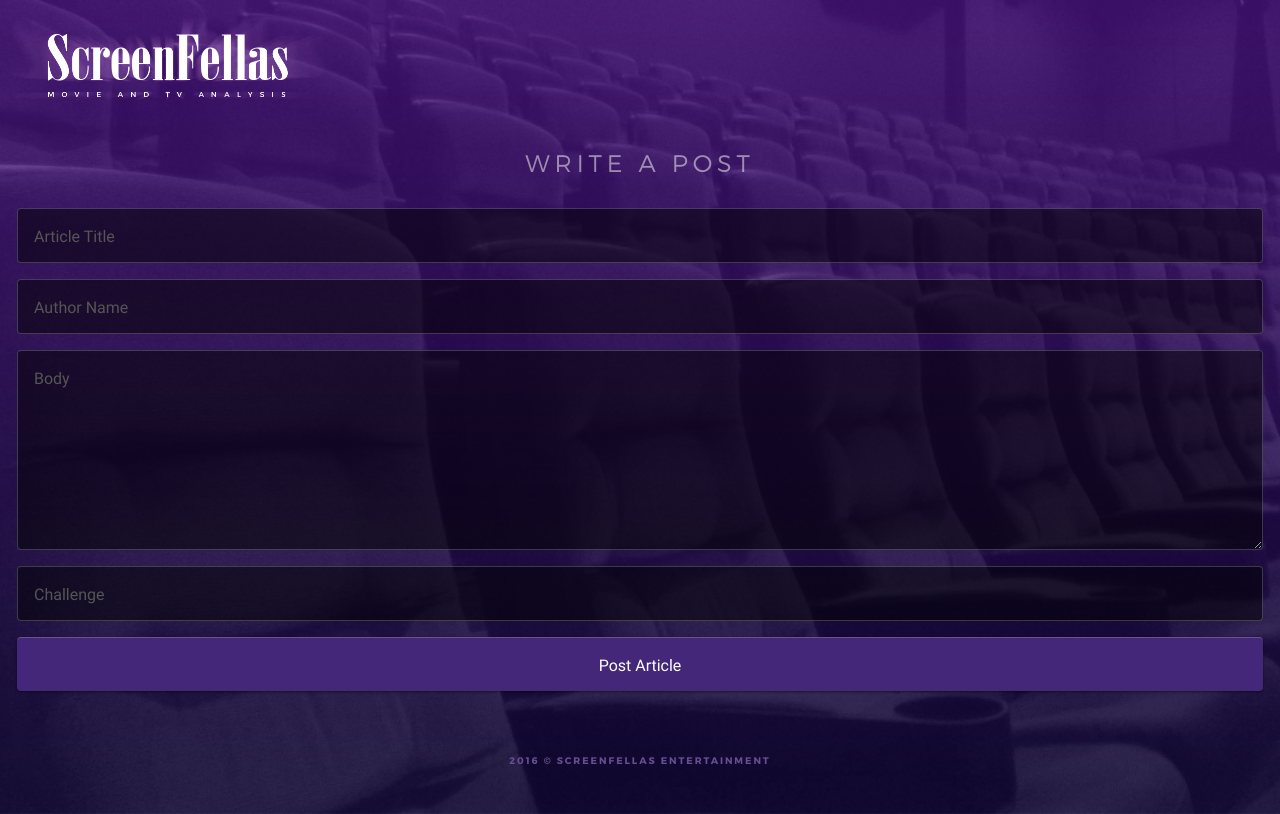
After one commit to ztmarron/screenfellas, a PHP site: page /content/post.php in a window 1280 px wide. The commit adds this page. Run offline with PHP 8.4, Linux system fonts and the light colour scheme.

Commit message:
Added first-phase article system. Began dynamic update of Listen page (WIP).

```diff
--- /dev/null
+++ b/DatabaseConfig.php
@@ -0,0 +1,10 @@
+<?php
+
+$db = new mysqli("localhost", "screenfellas", "screenfellas", "screenfellas");
+if($db->connect_errno) {
+	echo "Failed to connect to MySQL (code " . $db->connect_errno . ") " . $db->connect_error;
+}
+
+// $db->query("CREATE TABLE IF NOT EXISTS articles ");
+
+?>
--- a/public_html/common/global.css
+++ b/public_html/common/global.css
@@ -54,8 +54,23 @@ table {
 */
 
 @font-face {
+	font-family: MontserratUltraLight;
+	src: url("/common/Montserrat-UltraLight.otf") format("opentype");
+}
+
+@font-face {
 	font-family: MontserratLight;
 	src: url("/common/Montserrat-Light.otf") format("opentype");
+}
+
+@font-face {
+	font-family: MontserratRegular;
+	src: url("/common/Montserrat-Regular.otf") format("opentype");
+}
+
+@font-face {
+	font-family: MontserratSemiBold;
+	src: url("/common/Montserrat-SemiBold.otf") format("opentype");
 }
 
 @font-face {
@@ -186,6 +201,74 @@ p {
 
 /*****************************************************************************
 /*
+/*   CONTROLS
+/*
+*/
+
+.contentbox {
+	padding: 1em;
+	border: 1px solid rgba(255, 255, 255, 0.0);
+}
+
+input[type="text"], textarea, input[type="submit"] {
+	background: rgba(0, 0, 0, 0.5);
+	border: 1px solid rgba(255, 255, 255, 0.2);
+	box-sizing: border-box;
+	display: block;
+	outline: none;
+	width: 100%;
+	color: white;
+	font-family: RobotoRegular;
+	margin-top: 1em;
+	padding: 1em;
+	border-radius: 0.25em;
+	resize: vertical;
+	font-size: 1em;
+}
+
+textarea {
+	min-height: 200px;
+}
+
+input[type="submit"] {
+	background: #45277a;
+	box-shadow: 0px 1px 3px rgba(0, 0, 0, 0.5);
+	border: none;
+	border-top: 1px solid rgba(255, 255, 255, 0.2);
+	cursor: pointer;
+}
+
+input[type="submit"]:hover {
+	background: #4b2a85;
+}
+
+input[type="submit"]:active {
+	background: #402470;
+}
+
+input[type="text"]:focus, textarea:focus {
+	border: 1px solid #ad42f4;
+}
+
+::-webkit-input-placeholder { /* Chrome */
+	color: #555;
+}
+:-ms-input-placeholder { /* IE 10+ */
+	color: #555;
+}
+::-moz-placeholder { /* Firefox 19+ */
+	color: #555;
+	opacity: 1;
+}
+:-moz-placeholder { /* Firefox 4 - 18 */
+	color: #555;
+	opacity: 1;
+}
+
+
+
+/*****************************************************************************
+/*
 /*   MEDIA QUERIES
 /*
 */
--- /dev/null
+++ b/public_html/content/content.css
@@ -0,0 +1,72 @@
+.article {
+	background: rgba(0, 0, 0, 0.4);
+	padding: 2em;
+	margin-top: 2em;
+}
+
+.article-title {
+	color: white;
+	font-family: MontserratLight;
+	font-size: 2em;
+	line-height: 1.25em;
+	display: block;
+}
+
+.article-author {
+	color: rgba(255, 255, 255, 0.6);
+	font-family: MontserratRegular;
+	font-size: 1em;
+	display: block;
+	margin-top: 1em;
+	float: left;
+}
+
+.article-date {
+	color: rgba(255, 255, 255, 0.9);
+	font-family: MontserratLight;
+	font-size: 1em;
+	text-transform: uppercase;
+	letter-spacing: 0.3em;
+	display: block;
+	margin-top: 1em;
+	text-align: right;
+}
+
+.article-content {
+	font-family: RobotoRegular;
+	color: rgba(255, 255, 255, 0.65);
+	display: block;
+	margin-top: 2em;
+	line-height: 1.4em;
+}
+
+
+/*****************************************************************************
+/*
+/*   MEDIA QUERIES
+/*
+*/
+
+@media only screen and (min-width: 800px) {
+
+	body {
+		font-size: 1.0em;
+	}
+
+}
+
+@media only screen and (min-width: 1100px) {
+
+	body {
+		font-size: 1.0em;
+	}
+
+}
+
+@media only screen and (min-width: 1300px) {
+
+	body {
+		font-size: 1.0em;
+	}
+
+}
--- /dev/null
+++ b/public_html/content/post.php
@@ -0,0 +1,57 @@
+<?php
+
+include_once("../../DatabaseConfig.php");
+
+if(isset($_POST['post'])) {
+	postArticle();
+}
+
+function postArticle() {
+	global $db;
+
+	$postTitle = $_POST['title'];
+	$postAuthor = $_POST['author'];
+	$postDate = date("Y-m-d");
+	$postBody = nl2br($_POST['body']);
+	$postChallenge = $_POST['challenge'];
+
+	if(strcmp($postChallenge, "loveisthemaze") !== 0)
+		return; // Unauthorized user of the system.
+
+	$stmt = $db->prepare("INSERT INTO articles (name, author, date, content) VALUES (?, ?, ?, ?)");
+	$stmt->bind_param("ssss", $postTitle, $postAuthor, $postDate, $postBody);
+	$stmt->execute();
+}
+
+?>
+
+<!DOCTYPE html>
+<html>
+	<head>
+		<title>Movie and TV Analysis Podcasts and Media &middot; Screenfellas Entertainment</title>
+
+		<meta name="viewport" content="width=device-width, initial-scale=1.0">
+		<meta http-equiv="Content-Language" content="en">
+
+		<link href="/common/global.css" rel="stylesheet" type="text/css">
+		<link href="content.css" rel="stylesheet" type="text/css">
+
+		<link href="/common/favicon.png" rel="icon">
+		<link href="/common/favicon-192.png" rel="icon" sizes="192x192" >
+		<meta name="theme-color" content="#372f75">
+	</head>
+	<body>
+		<a href="/" id="header-logo"><img src="/common/logo_full.png"></a>
+		<h1>Write a Post</h1>
+		<div class='contentbox'>
+		<form method='post'>
+			<input name="title" type='text' placeholder="Article Title">
+			<input name="author" type='text' placeholder="Author Name">
+			<textarea name='body' placeholder="Body"></textarea>
+			<input name="challenge" type='text' placeholder="Challenge">
+			<input name="post" type="submit" value="Post Article">
+		</form>
+		</div>
+		<span id="copyright">2016 &copy; ScreenFellas Entertainment</span>
+	</body>
+</html>
--- a/public_html/index.html
+++ b/public_html/index.html
@@ -22,6 +22,7 @@
 					<span>Listen Now</span>
 				</a>
 			</div>
+			<a href="/content/" class="home-link">Content and Articles</a>
 			<a href="/about/" class="home-link">About ScreenFellas</a>
 			<a href="/staff/" class="home-link">Meet the Team</a>
 			<span id="copyright">2016 &copy; ScreenFellas Entertainment</span>
--- a/public_html/staff/index.html
+++ b/public_html/staff/index.html
@@ -25,7 +25,7 @@
 		<div class='staff right'>
 			<span class='staff-name'>Ozzy Castro</span>
 			<span class='staff-title'>Host and Co-Founder</span>
-			<p class='staff-bio'>A proud citizen of Deerfield Beach, FL, Ozzy is one of the Founders and Hosts of the ScreenFellas podcast as well as Co-Chairman of ScreenFellas Entertainment. Mr. Castro is a huge fan of The Walking Dead and a staunch defender of Thor: The Dark World. Ozzy’s favorite movie is Pirates of the Caribbean because of how well he relates to the pet monkey.</p>
+			<p class='staff-bio'>A proud citizen of Deerfield Beach, FL, Ozzy is one of the Founders and Hosts of the ScreenFellas podcast as well as Co-Chairman of ScreenFellas Entertainment. Mr. Castro is a huge fan of The Walking Dead and a staunch defender of Thor: The Dark World. Ozzy's favorite movie is Pirates of the Caribbean because of how well he relates to the pet monkey.</p>
 			<span class='staff-funfact'>Fun Fact: Ozzy is a huge fan of cockfighting and has recently purchased his own prize winning fowl.</p>
 		</div>
 		<div class='staff'>
```
Also changed, not shown: public_html/content/index.php (added, +41 -0 lines), public_html/listen/index.php (renamed from public_html/listen/index.html, +16 -2 lines).
